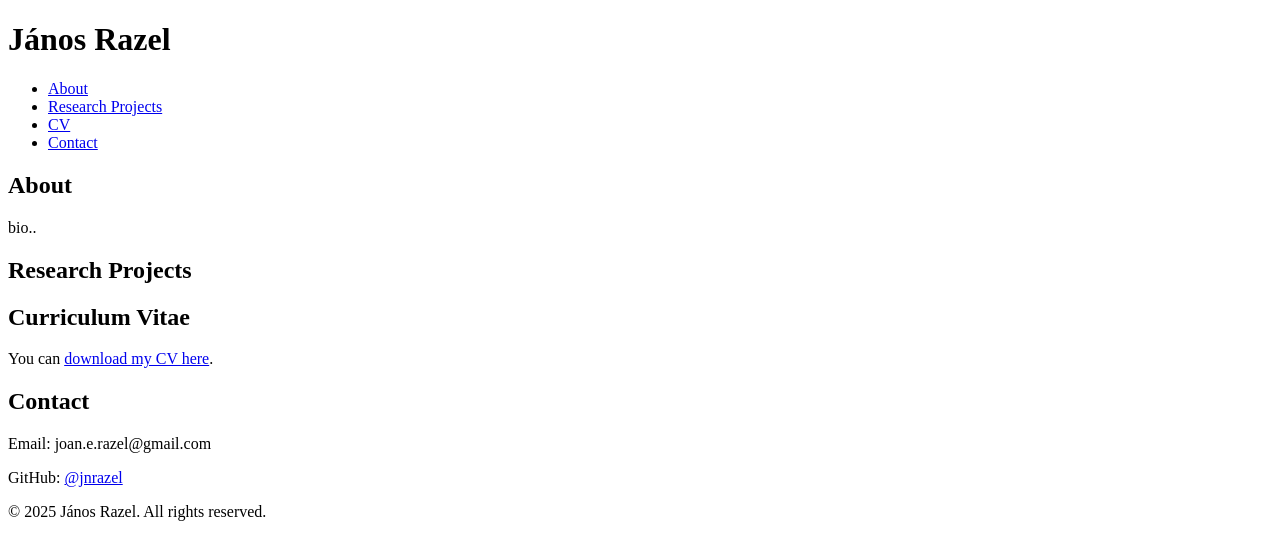
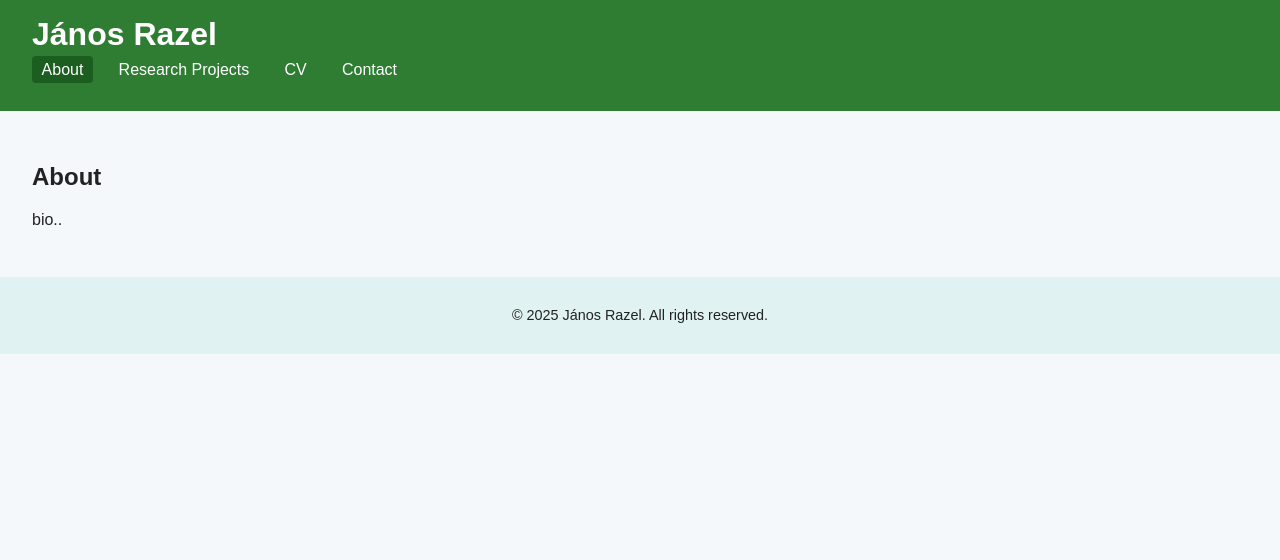
Before and after one commit to jnrazel/jnrazel.github.io, a plain HTML site: page index.html in a window 1280 px wide. Drawn offline with Linux system fonts and the light colour scheme.

Commit message:
style and structure

```diff
--- a/index.html
+++ b/index.html
@@ -1,10 +1,75 @@
 <!DOCTYPE html>
 <html lang="en">
 <head>
-  <meta charset="UTF-8">
-  <meta name="viewport" content="width=device-width, initial-scale=1.0">
+  <meta charset="UTF-8" />
+  <meta name="viewport" content="width=device-width, initial-scale=1.0"/>
   <title>János Razel</title>
-  <link rel="stylesheet" href="style.css">
+  <style>
+    /* Base styles */
+    body {
+      font-family: Arial, sans-serif;
+      margin: 0;
+      padding: 0;
+      background-color: #f4f8fb;
+      color: #222;
+    }
+
+    header {
+      background-color: #2e7d32; /* green-blue tone */
+      color: white;
+      padding: 1rem 2rem;
+    }
+
+    header h1 {
+      margin: 0;
+    }
+
+    nav ul {
+      list-style: none;
+      display: flex;
+      gap: 1rem;
+      padding: 0;
+      margin-top: 0.5rem;
+    }
+
+    nav a {
+      color: white;
+      text-decoration: none;
+      padding: 0.3rem 0.6rem;
+      border-radius: 4px;
+    }
+
+    nav a:hover, nav a.active {
+      background-color: #1b5e20;
+    }
+
+    main {
+      padding: 2rem;
+    }
+
+    section {
+      display: none;
+    }
+
+    section.active {
+      display: block;
+    }
+
+    footer {
+      text-align: center;
+      padding: 1rem;
+      background-color: #e0f2f1;
+      font-size: 0.9rem;
+    }
+
+    a {
+      color: #007acc;
+    }
+
+    a:hover {
+      text-decoration: underline;
+    }
+  </style>
 </head>
 <body>
   <header>
@@ -28,12 +93,7 @@
     <section id="projects">
       <h2>Research Projects</h2>
       <ul>
-        <!--
-        <li><a href="projects/project1.html">Project 1 Title</a> - One-line description</li>
-        <li><a href="projects/project2.html">Project 2 Title</a> - One-line description</li>
-        -->
-        <!-- Add more projects here -->
-
+        <!-- Projects go here -->
       </ul>
     </section>
 
@@ -52,5 +112,29 @@
   <footer>
     <p>&copy; 2025 János Razel. All rights reserved.</p>
   </footer>
+
+  <script>
+    const sections = document.querySelectorAll('main section');
+    const navLinks = document.querySelectorAll('nav a');
+
+    function activateSection(id) {
+      sections.forEach(section => {
+        section.classList.toggle('active', section.id === id);
+      });
+      navLinks.forEach(link => {
+        link.classList.toggle('active', link.getAttribute('href') === `#${id}`);
+      });
+    }
+
+    function handleHashChange() {
+      const hash = window.location.hash.slice(1) || 'about';
+      activateSection(hash);
+    }
+
+    // Initial activation
+    window.addEventListener('DOMContentLoaded', handleHashChange);
+    // On hash change
+    window.addEventListener('hashchange', handleHashChange);
+  </script>
 </body>
 </html>
```
